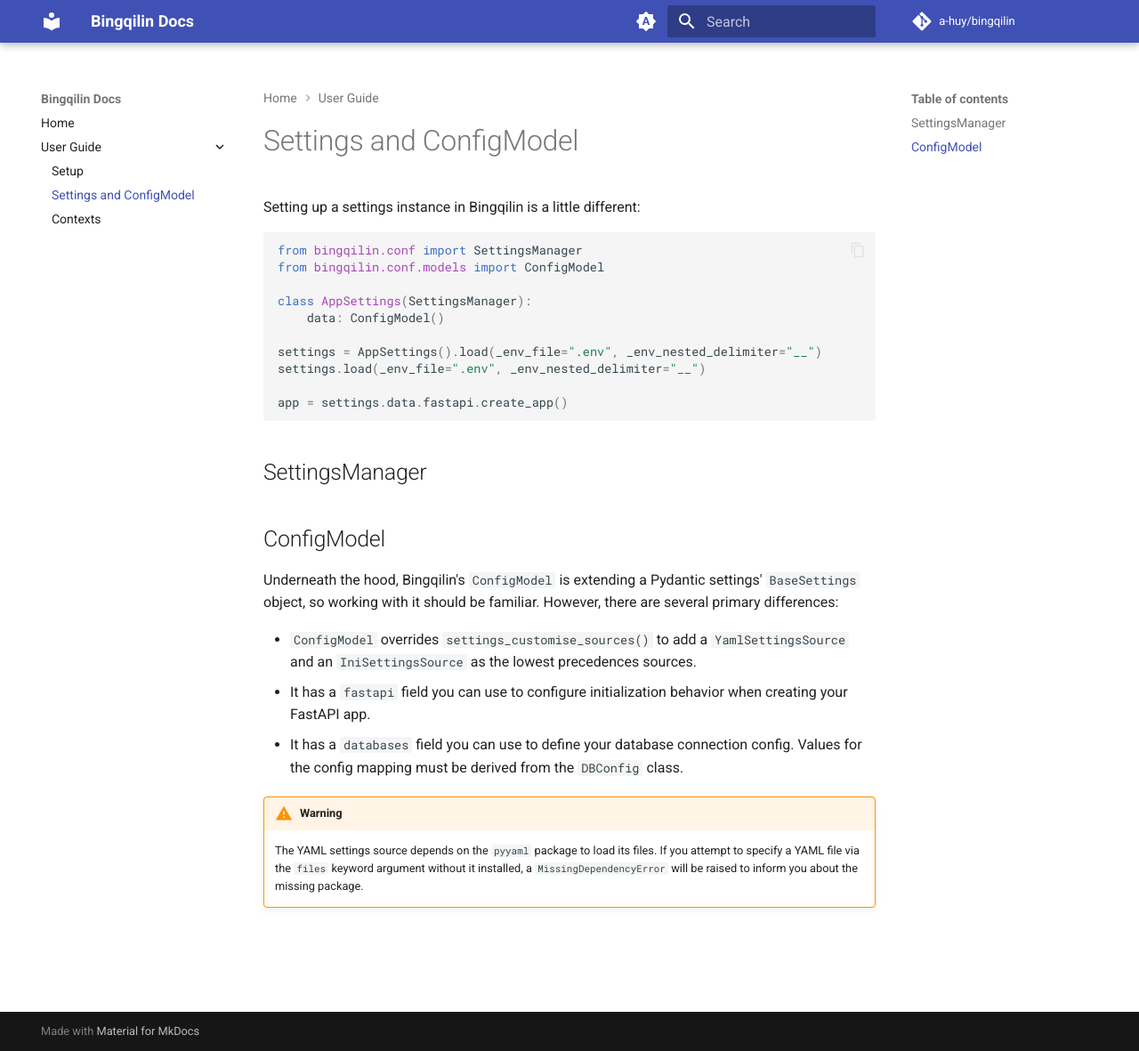
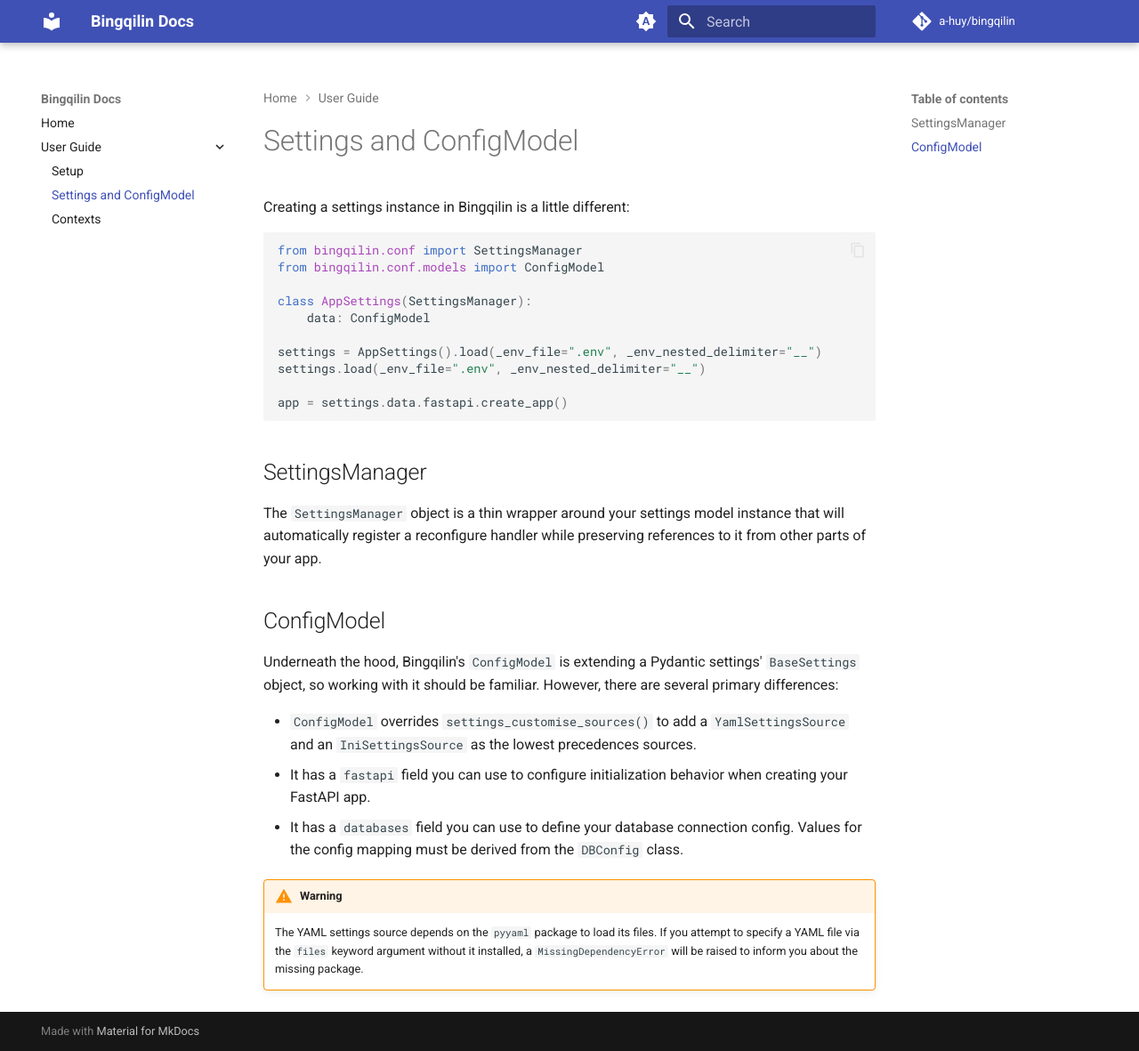
Before and after one commit to a-huy/bingqilin, an MkDocs documentation site: the page built from docs/user-guide/configuration.md, in a window 1280 px wide and 1181 px high. Shown: the whole window at 89% size. Built offline with MkDocs 1.6.1 and Material for MkDocs 9.7.7, drawn with Linux system fonts in a browser that asks for light colours; comment, search, counter and statistics services are not loaded.

Commit message:
configuration page changes

````diff
--- a/docs/user-guide/configuration.md
+++ b/docs/user-guide/configuration.md
@@ -2,14 +2,14 @@
 title: Configuration
 ---
 
-Setting up a settings instance in Bingqilin is a little different:
+Creating a settings instance in Bingqilin is a little different:
 
 ```py
 from bingqilin.conf import SettingsManager
 from bingqilin.conf.models import ConfigModel
 
 class AppSettings(SettingsManager):
-    data: ConfigModel()
+    data: ConfigModel
 
 settings = AppSettings().load(_env_file=".env", _env_nested_delimiter="__")
 settings.load(_env_file=".env", _env_nested_delimiter="__")
@@ -19,8 +19,7 @@ app = settings.data.fastapi.create_app()
 
 ## SettingsManager
 
-
-
+The `SettingsManager` object is a thin wrapper around your settings model instance that will automatically register a reconfigure handler while preserving references to it from other parts of your app.
 
 ## ConfigModel
 
````
